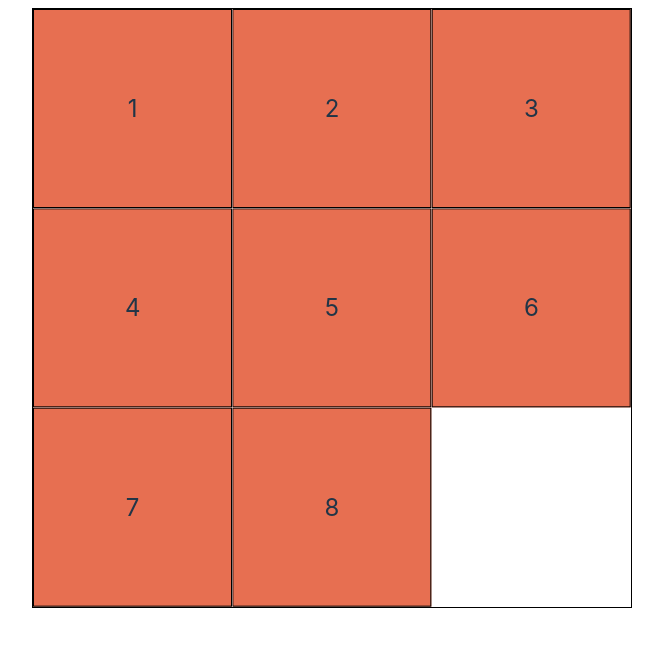
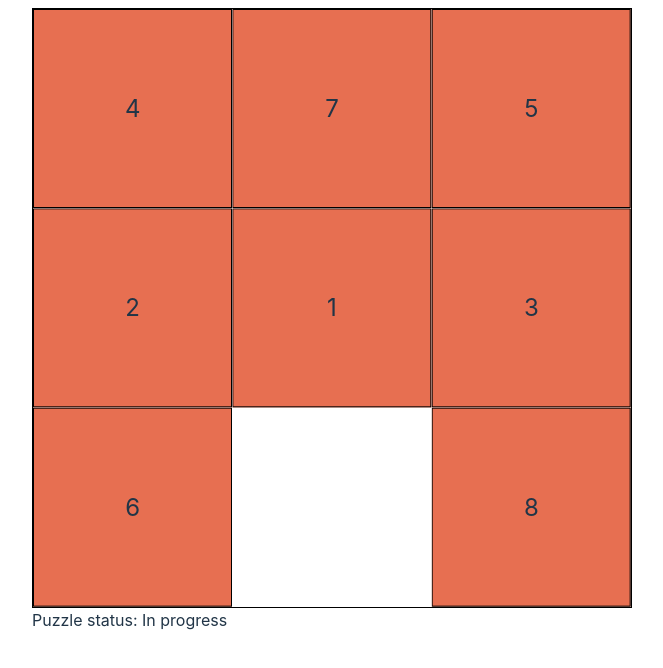
Before and after one commit to blake-boswell/slide-puzzle, a React (Vite) app: page / in a window 1280 px wide. Shown: the top 668 px of the page, without its empty margins (54-717 px from the left). Built offline with nearby package versions, Linux system fonts and the light colour scheme.

Commit message:
Added puzzle completion detection and separated reducer logic

```diff
--- a/src/pages/Puzzle.tsx
+++ b/src/pages/Puzzle.tsx
@@ -1,182 +1,37 @@
-import React, { Reducer, useEffect, useReducer, useState } from 'react';
+import React, {
+  Reducer,
+  useEffect,
+  useMemo,
+  useReducer,
+  useState,
+} from 'react';
 import { PuzzleState, PuzzleAction, PuzzlePiece } from '../types/puzzle';
-
-function puzzleReducer(state: PuzzleState, action: PuzzleAction) {
-  const { type, id } = action;
-  const { emptyLocation, pieces, rowSize, columnSize } = state;
-  const { row: emptyRow, column: emptyCol } = emptyLocation;
-  const rowMin = 0;
-  const rowMax = rowSize - 1;
-  const colMin = 0;
-  const colMax = columnSize - 1;
-  const targetPieceIndex = pieces.findIndex(piece => piece.id === id);
-  if (targetPieceIndex > -1) {
-    const { row, column } = pieces[targetPieceIndex];
-
-    switch (type) {
-      case 'move-up': {
-        // Check to see if move is legal
-        if (row === rowMin) return state;
-        if (!(row - 1 === emptyRow && column === emptyCol)) return state;
-
-        // Legal move
-        const newPieces = pieces.map(piece => {
-          if (piece.id === id) {
-            // Update row
-            return {
-              ...piece,
-              row: piece.row - 1,
-            };
-          } else if (piece.row === emptyRow && piece.column === emptyCol) {
-            // Update empty position row
-            return {
-              ...piece,
-              row: piece.row + 1,
-            };
-          }
-
-          return piece;
-        });
-
-        return {
-          ...state,
-          pieces: newPieces,
-          emptyLocation: {
-            row: emptyLocation.row + 1,
-            column: emptyLocation.column,
-          },
-        };
-      }
-      case 'move-down': {
-        // Check to see if move is legal
-        if (row === rowMax) return state;
-        if (!(row + 1 === emptyRow && column === emptyCol)) return state;
-
-        // Legal move
-        const newPieces = pieces.map(piece => {
-          if (piece.id === id) {
-            // Update row
-            return {
-              ...piece,
-              row: piece.row + 1,
-            };
-          } else if (piece.row === emptyRow && piece.column === emptyCol) {
-            // Update empty position row
-            return {
-              ...piece,
-              row: piece.row - 1,
-            };
-          }
-
-          return piece;
-        });
-
-        return {
-          ...state,
-          pieces: newPieces,
-          emptyLocation: {
-            row: emptyLocation.row - 1,
-            column: emptyLocation.column,
-          },
-        };
-      }
-      case 'move-left': {
-        // Check to see if move is legal
-        if (column === colMin) return state;
-        if (!(row === emptyRow && column - 1 === emptyCol)) return state;
-
-        // Legal move
-        const newPieces = pieces.map(piece => {
-          if (piece.id === id) {
-            // Update column
-            return {
-              ...piece,
-              column: piece.column - 1,
-            };
-          } else if (piece.row === emptyRow && piece.column === emptyCol) {
-            // Update empty position column
-            return {
-              ...piece,
-              column: piece.column + 1,
-            };
-          }
-
-          return piece;
-        });
-
-        return {
-          ...state,
-          pieces: newPieces,
-          emptyLocation: {
-            row: emptyLocation.row,
-            column: emptyLocation.column + 1,
-          },
-        };
-      }
-      case 'move-right': {
-        // Check to see if move is legal
-        if (column === colMax) return state;
-        if (!(row === emptyRow && column + 1 === emptyCol)) return state;
-
-        // Legal move
-        const newPieces = pieces.map(piece => {
-          if (piece.id === id) {
-            // Update column
-            return {
-              ...piece,
-              column: piece.column + 1,
-            };
-          } else if (piece.row === emptyRow && piece.column === emptyCol) {
-            // Update empty position column
-            return {
-              ...piece,
-              column: piece.column - 1,
-            };
-          }
-          return piece;
-        });
-
-        return {
-          ...state,
-          pieces: newPieces,
-          emptyLocation: {
-            row: emptyLocation.row,
-            column: emptyLocation.column - 1,
-          },
-        };
-      }
-      default:
-        return state;
-    }
-  }
-
-  return state;
-}
+import { scramble } from '../util/puzzleUtils';
+import { puzzleReducer } from './reducers/puzzleReducer';
 
 const Puzzle = () => {
   const [focusedPiece, setFocusedPiece] = useState(-1);
   const [puzzle, dispatchMove] = useReducer<Reducer<PuzzleState, PuzzleAction>>(
     puzzleReducer,
-    {
-      rowSize: 3,
-      columnSize: 3,
-      pieces: [
-        { id: 1, row: 0, column: 0 },
-        { id: 2, row: 0, column: 1 },
-        { id: 3, row: 0, column: 2 },
-        { id: 4, row: 1, column: 0 },
-        { id: 5, row: 1, column: 1 },
-        { id: 6, row: 1, column: 2 },
-        { id: 7, row: 2, column: 0 },
-        { id: 8, row: 2, column: 1 },
-        { id: 9, row: 2, column: 2 },
-      ],
-      emptyLocation: {
-        row: 2,
-        column: 2,
-      },
-    },
+    scramble(3, 3),
   );
+
+  const isPuzzleComplete = useMemo(() => {
+    for (let i = 0; i < puzzle.pieces.length - 1; i++) {
+      const thisPiece = puzzle.pieces[i];
+      const nextPiece = puzzle.pieces[i + 1];
+      if (thisPiece.row > nextPiece.row) {
+        return false;
+      } else if (
+        thisPiece.row === nextPiece.row &&
+        thisPiece.column > nextPiece.column
+      ) {
+        return false;
+      }
+    }
+
+    return true;
+  }, [puzzle.pieces]);
 
   useEffect(() => {
     if (focusedPiece > -1) {
@@ -332,6 +187,7 @@ const Puzzle = () => {
           ),
         )}
       </div>
+      <div>Puzzle status: {isPuzzleComplete ? 'Done' : 'In progress'}</div>
     </div>
   );
 };
--- /dev/null
+++ b/src/pages/reducers/puzzleReducer.ts
@@ -0,0 +1,153 @@
+import { PuzzleAction, PuzzleState } from '../../types/puzzle';
+
+export function puzzleReducer(state: PuzzleState, action: PuzzleAction) {
+  const { type, id } = action;
+  const { emptyLocation, pieces, rowSize, columnSize } = state;
+  const { row: emptyRow, column: emptyCol } = emptyLocation;
+  const rowMin = 0;
+  const rowMax = rowSize - 1;
+  const colMin = 0;
+  const colMax = columnSize - 1;
+  const targetPieceIndex = pieces.findIndex(piece => piece.id === id);
+  if (targetPieceIndex > -1) {
+    const { row, column } = pieces[targetPieceIndex];
+
+    switch (type) {
+      case 'move-up': {
+        // Check to see if move is legal
+        if (row === rowMin) return state;
+        if (!(row - 1 === emptyRow && column === emptyCol)) return state;
+
+        // Legal move
+        const newPieces = pieces.map(piece => {
+          if (piece.id === id) {
+            // Update row
+            return {
+              ...piece,
+              row: piece.row - 1,
+            };
+          } else if (piece.row === emptyRow && piece.column === emptyCol) {
+            // Update empty position row
+            return {
+              ...piece,
+              row: piece.row + 1,
+            };
+          }
+
+          return piece;
+        });
+
+        return {
+          ...state,
+          pieces: newPieces,
+          emptyLocation: {
+            row: emptyLocation.row + 1,
+            column: emptyLocation.column,
+          },
+        };
+      }
+      case 'move-down': {
+        // Check to see if move is legal
+        if (row === rowMax) return state;
+        if (!(row + 1 === emptyRow && column === emptyCol)) return state;
+
+        // Legal move
+        const newPieces = pieces.map(piece => {
+          if (piece.id === id) {
+            // Update row
+            return {
+              ...piece,
+              row: piece.row + 1,
+            };
+          } else if (piece.row === emptyRow && piece.column === emptyCol) {
+            // Update empty position row
+            return {
+              ...piece,
+              row: piece.row - 1,
+            };
+          }
+
+          return piece;
+        });
+
+        return {
+          ...state,
+          pieces: newPieces,
+          emptyLocation: {
+            row: emptyLocation.row - 1,
+            column: emptyLocation.column,
+          },
+        };
+      }
+      case 'move-left': {
+        // Check to see if move is legal
+        if (column === colMin) return state;
+        if (!(row === emptyRow && column - 1 === emptyCol)) return state;
+
+        // Legal move
+        const newPieces = pieces.map(piece => {
+          if (piece.id === id) {
+            // Update column
+            return {
+              ...piece,
+              column: piece.column - 1,
+            };
+          } else if (piece.row === emptyRow && piece.column === emptyCol) {
+            // Update empty position column
+            return {
+              ...piece,
+              column: piece.column + 1,
+            };
+          }
+
+          return piece;
+        });
+
+        return {
+          ...state,
+          pieces: newPieces,
+          emptyLocation: {
+            row: emptyLocation.row,
+            column: emptyLocation.column + 1,
+          },
+        };
+      }
+      case 'move-right': {
+        // Check to see if move is legal
+        if (column === colMax) return state;
+        if (!(row === emptyRow && column + 1 === emptyCol)) return state;
+
+        // Legal move
+        const newPieces = pieces.map(piece => {
+          if (piece.id === id) {
+            // Update column
+            return {
+              ...piece,
+              column: piece.column + 1,
+            };
+          } else if (piece.row === emptyRow && piece.column === emptyCol) {
+            // Update empty position column
+            return {
+              ...piece,
+              column: piece.column - 1,
+            };
+          }
+          return piece;
+        });
+
+        return {
+          ...state,
+          pieces: newPieces,
+          emptyLocation: {
+            row: emptyLocation.row,
+            column: emptyLocation.column - 1,
+          },
+        };
+      }
+      default:
+        return state;
+    }
+  }
+
+  return state;
+}
```
